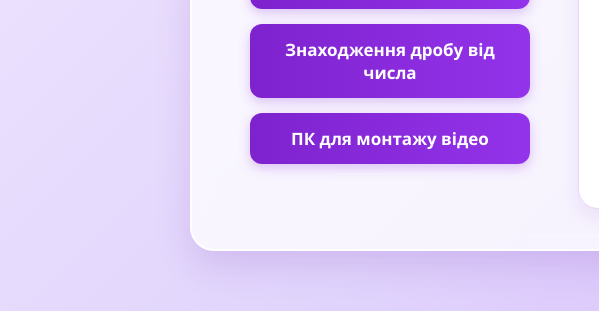
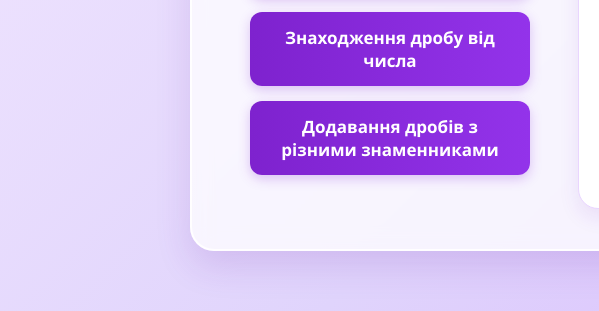
Before and after one commit to valentunaandriyvna-maker/matematuka_5_klas, a plain HTML site: page index.html in a window 1280 px wide. Shown: the part 406-717 px from the top of the page, 0-599 px from the left. Drawn offline with Linux system fonts and the light colour scheme.

Commit message:
Replace video montage link with fraction addition link

```diff
--- a/index.html
+++ b/index.html
@@ -17,7 +17,7 @@
             <div class="btn-container">
                 <a class="btn" href="skorochennya_drobiv.html">Скорочення дробів</a>
                 <a class="btn" href="drib_vid_chisla.html">Знаходження дробу від числа</a>
-                <a class="btn" href="pc_montazh.html">ПК для монтажу відео</a>
+                <a class="btn" href="drib2.html">Додавання дробів з різними знаменниками</a>
             </div>
         </div>
 
```
